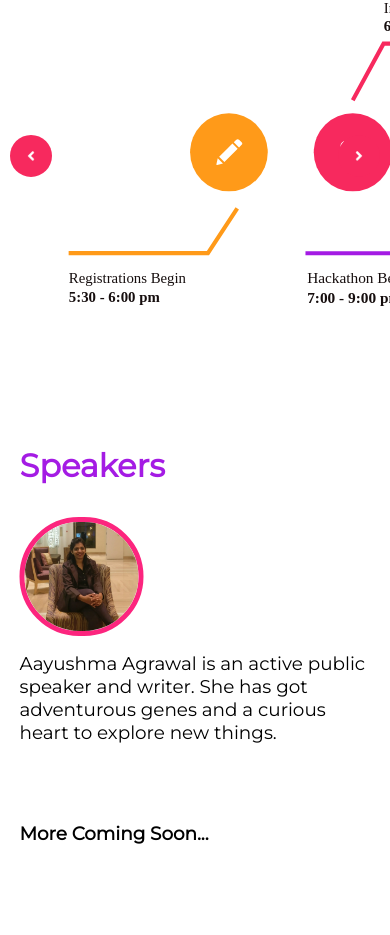
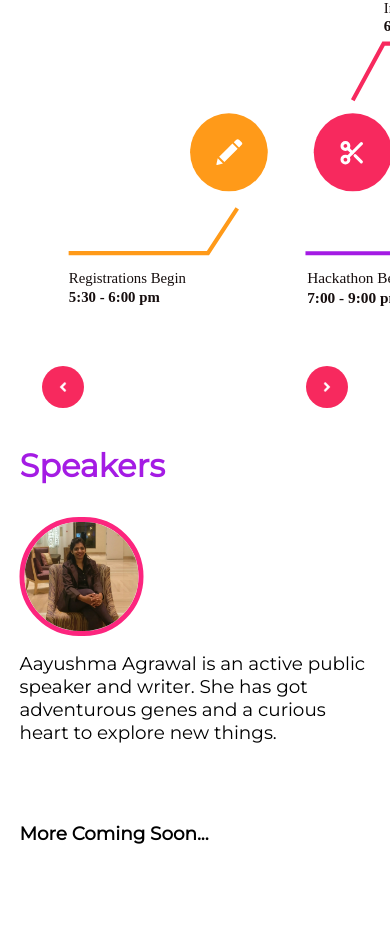
Before and after one commit to GDGVIT/Women-Techies-Website, a website: page index.html in a window 390 px wide. Shown: the part 2900-3835 px from the top of the page. Drawn offline with nearby package versions, Linux system fonts and the light colour scheme.

Commit message:
buttons position changed

```diff
--- a/css/landing.css
+++ b/css/landing.css
@@ -401,18 +401,18 @@ nav{
     transition: transform 0.5s ease-out;
 }
 .right:hover{
-    transform: translateY(-50%) scale(1.1);
+    transform: scale(1.1);
 }
 .left:hover{
-    transform: translateY(-50%) scale(1.1);
+    transform: scale(1.1);
 }
 .inner > img{
     height: 80vh;
 }
 .left{
     position: absolute;
-    top: 50%;
-    left: 10px;
+    top: 100%;
+    left: calc(50vw - 20px);
     transform: translateY(-50%);
     -moz-transform: translateY(-50%);
     -webkit-transform: translateY(-50%);
@@ -430,10 +430,10 @@ nav{
 .right{
     position: absolute;
     top: 50%;
-    right: 10px;
-    transform: translateY(-50%);
-    -moz-transform: translateY(-50%);
-    -webkit-transform: translateY(-50%);
+    right: calc(50vw - 20px);
+    transform: translateX(50%);
+    -moz-transform: translateX(50%);
+    -webkit-transform: translateX(50%);
     z-index: 10;
     border: none;
     outline: none;
@@ -446,10 +446,10 @@ nav{
     transition: transform 0.5s ease-out;
 }
 .right:hover{
-    transform: translateY(-50%) scale(1.1);
+    transform: scale(1.1);
 }
 .left:hover{
-    transform: translateY(-50%) scale(1.1);
+    transform: scale(1.1);
 }
 /* Five: End */
 
@@ -862,12 +862,7 @@ nav{
     .termsandconditions > a{
         font-size: 3vw;
     }
-    .right, .left{
-        height: 5vh;
-        width: 5vh;
-        border-radius: 5vh;
-        top: 60%;
-    }
+
     html{
         scroll-behavior: smooth;
     }
@@ -1045,6 +1040,19 @@ nav{
         overflow: hidden;
         right: inherit;
         left: inherit;
+    }
+    .right, .left{
+        height: 5vh;
+        width: 5vh;
+        border-radius: 5vh;
+        top: 100%;
+        transform: none;
+    }
+    .right{
+        right: 5vh;
+    }
+    .left{
+        left: 5vh;
     }
     .women-img{
         width: 110%;
--- a/index.html
+++ b/index.html
@@ -133,17 +133,18 @@
 
             <div class="content-five">
                 <h1>Timeline</h1>
-                <button class="left" onclick="move(1)"> <img src="./assets/angle-left.png" alt="" height="15px"
-                    width="15px" style="position: absolute; top: 50%; left: 50%; transform: translate(-50%,-50%);">
-            </button>
-            <button class="right" onclick="move(0)"> <img src="./assets/angle-left.png" alt="" height="15px"
-                    width="15px"
-                    style="position: absolute; top: 50%; left: 50%; transform: translate(-50%,-50%) rotate(180deg);">
-            </button>
+
                 <div class="inner" id="inner">
                     <img src="./assets/svg make.svg" alt="" class="timeline" style="z-index: -10;">
                 </div>
             </div>
+            <button class="left" onclick="move(1)"> <img src="./assets/angle-left.png" alt="" height="15px"
+                width="15px" style="position: absolute; top: 50%; left: 50%; transform: translate(-50%,-50%);">
+        </button>
+        <button class="right" onclick="move(0)"> <img src="./assets/angle-left.png" alt="" height="15px"
+                width="15px"
+                style="position: absolute; top: 50%; left: 50%; transform: translate(-50%,-50%) rotate(180deg);">
+        </button>
         </div>
         <div class="six" id="six">
             <img src="./assets/logo-orange-b.png" alt="" class="logo-topright">
```
